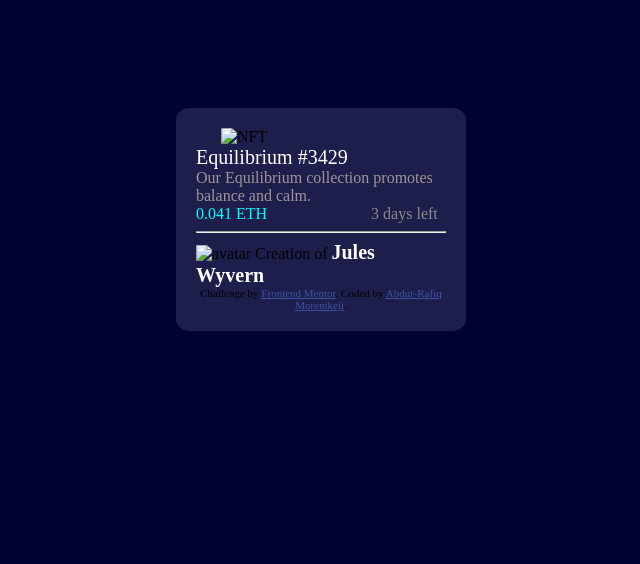
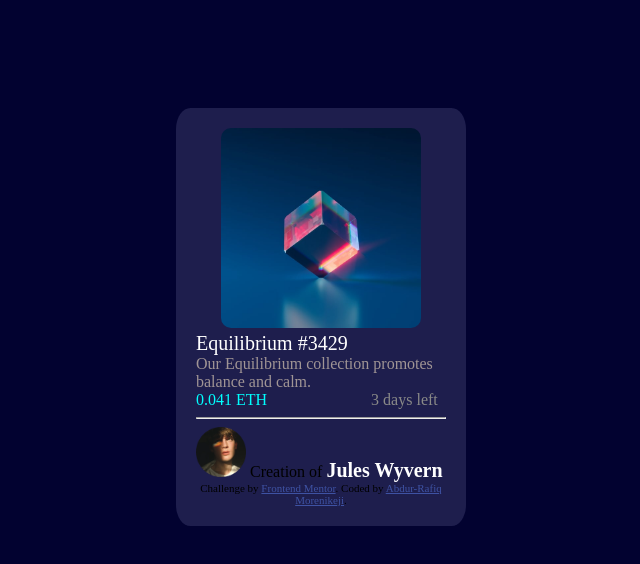
Before and after one commit to ARMoretech/Nft-new, a plain HTML site: page index.html in a window 1280 px wide. Shown: the whole page, without its empty margins (319-959 px from the left). Drawn offline with Linux system fonts and the light colour scheme.

Commit message:
Update index.html

```diff
--- a/index.html
+++ b/index.html
@@ -4,7 +4,7 @@
   <meta charset="UTF-8">
   <meta name="viewport" content="width=device-width, initial-scale=1.0"> <!-- displays site properly based on user's device -->
 
-  <link rel="icon" type="image/png" sizes="32x32" href="./images/favicon-32x32.png">
+  <link rel="icon" type="image/png" sizes="32x32" href="favicon-32x32.png">
 
   <title>Frontend Mentor | NFT preview card component</title>
 
@@ -16,7 +16,7 @@
 </head>
 <body>
   <div class="content">
-   <img src="images/image-equilibrium.jpg" alt="NFT" height="200px" width="200" class="image" />
+   <img src="image-equilibrium.jpg" alt="NFT" height="200px" width="200" class="image" />
   <div class="name"> Equilibrium #3429 </div>
 
   <div class="desc"> Our Equilibrium collection promotes balance and calm. </div>
@@ -25,7 +25,7 @@
   <div class="time"> 3 days left </div>
 </div> <hr>
 
-  <img src="images/image-avatar.png" alt="avatar" height="50px" width="50px"/> Creation of <b class="name"> Jules Wyvern</b>
+  <img src="image-avatar.png" alt="avatar" height="50px" width="50px"/> Creation of <b class="name"> Jules Wyvern</b>
 
   <div class="attribution">
     Challenge by <a href="https://www.frontendmentor.io?ref=challenge" target="_blank">Frontend Mentor</a>.
```
